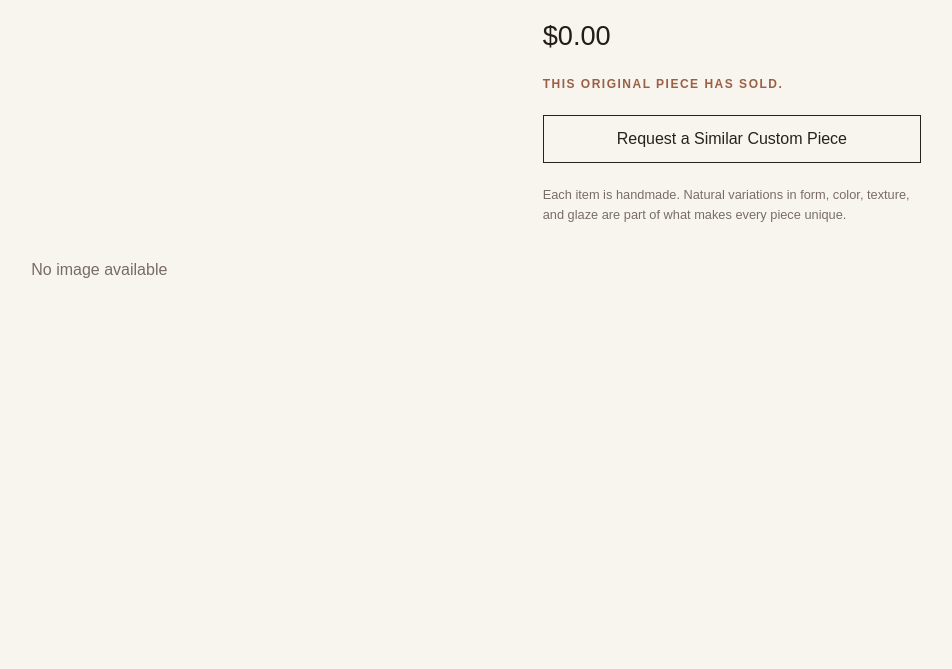
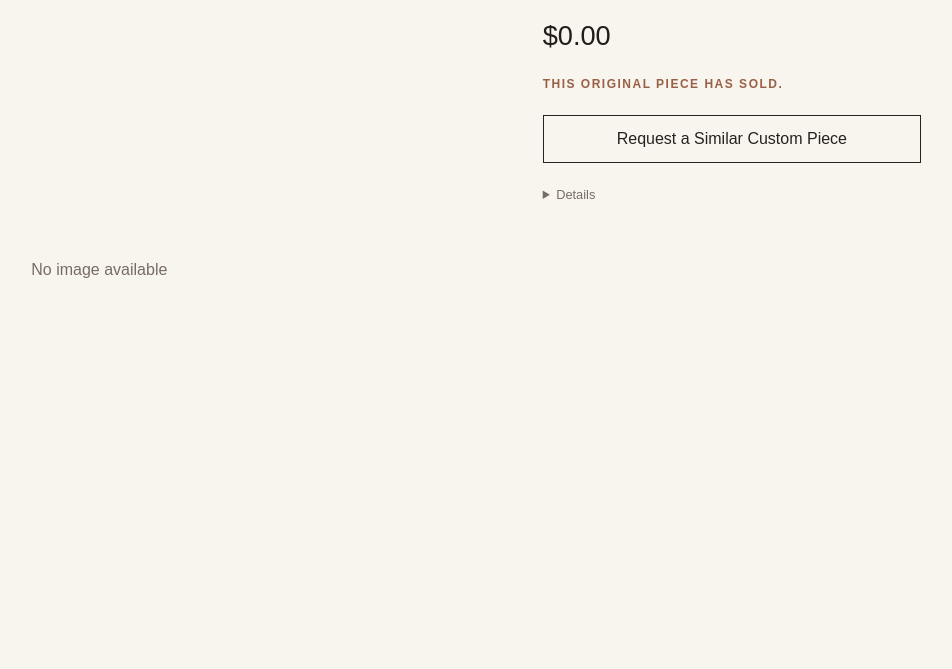
Before and after one commit to thaonhile/pottery-website, a Flask app: template templates/product.html in a window 1280 px wide. Shown: the part 285-954 px from the top of the page, without its empty margins (319-1271 px from the left). Run offline with Flask 3, Linux system fonts and the light colour scheme; the template is opened without the code that fills it, so the values that code supplies are empty.

Commit message:
disclaimer:

```diff
--- a/templates/product.html
+++ b/templates/product.html
@@ -286,13 +286,23 @@
             {% endif %}
 
 
-            <p class="product-handmade-note">
+            <div class="product-handmade-note">
+                <details class="product-disclaimer">
+                    {% if product.details %}
+                    <summary>Handmade Pottery Disclaimer:</summary>
+                    <p>
+                    <br>
+                        Each piece is individually handcrafted and fired in an oxidation atmosphere at approximately 1260°C.
+                        Because every item is made by hand, slight variations in dimensions, shape, color, texture, and glaze may occur.
+                        The piece you receive may therefore differ subtly from the photographs shown—these natural variations make each piece unique.
+                        The pottery is designed to be food-safe, dishwasher-safe, microwave-safe, and oven-safe when used with appropriate care.
+                        Each piece is highly vitrified and made with materials intended for functional ceramic use. These are not mass-produced factory ceramics.
+                        Every piece has its own individual character and may include subtle marks or variations that reflect the handmade process.
 
-                Each item is handmade. Natural variations in form,
-                color, texture, and glaze are part of what makes every
-                piece unique.
-
-            </p>
+                    </p>
+                    {% endif %}
+                </details>
+            </div>
 
         </div>
 
```
